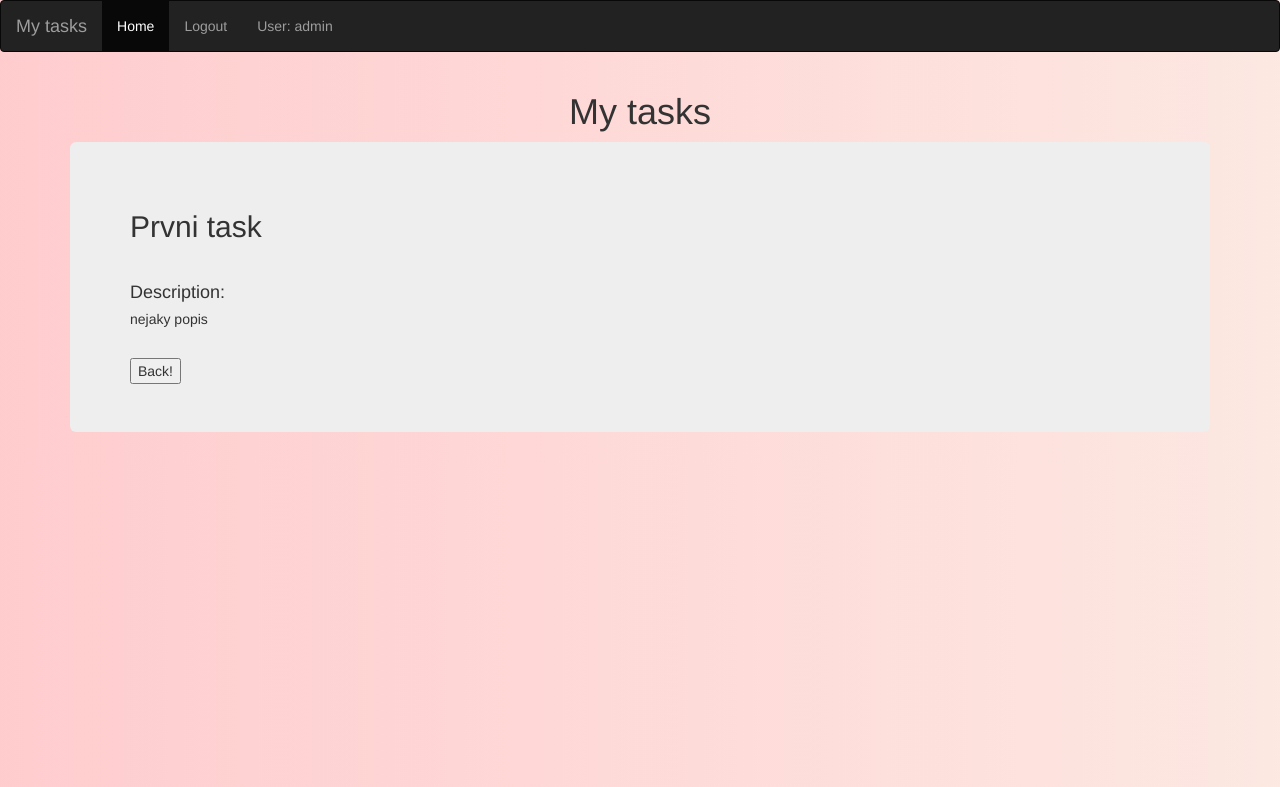
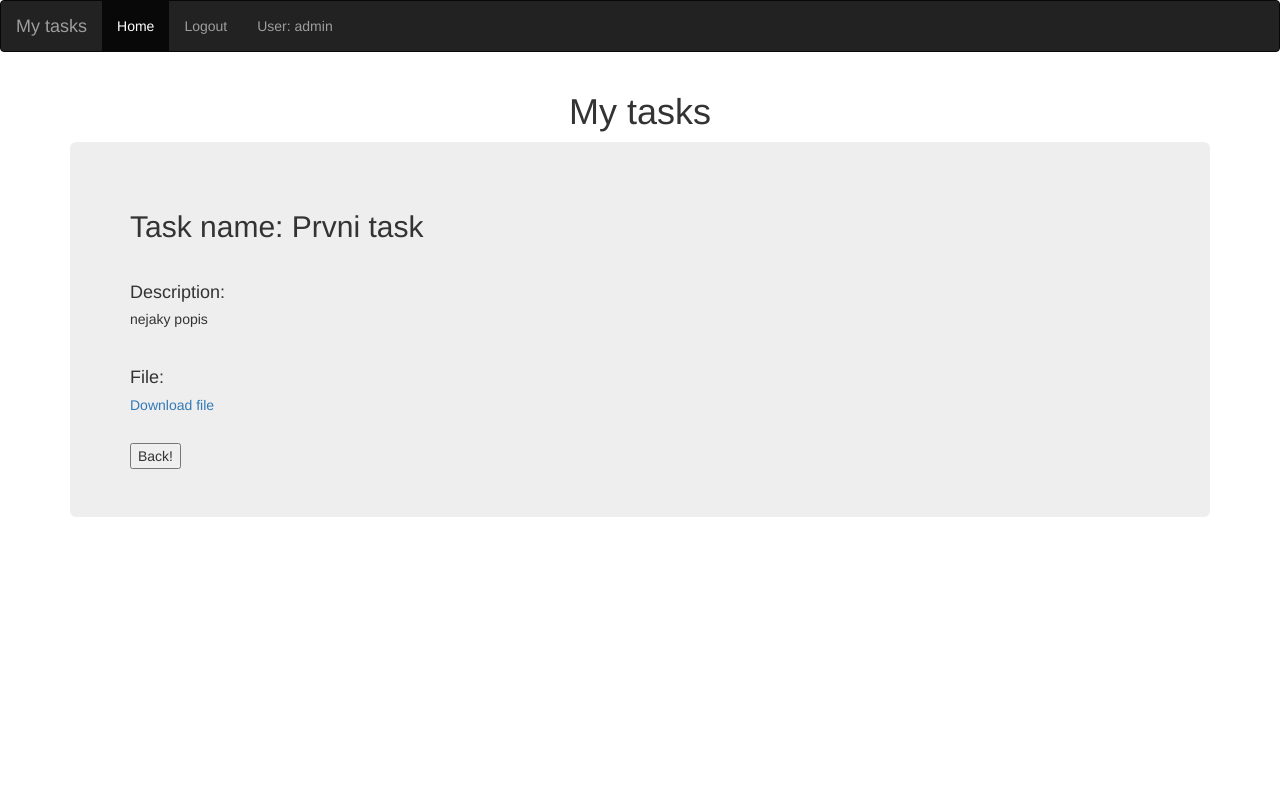
Before and after one commit to grimjakub/task-management, a Flask app: page /detail?id=1 in a window 1280 px wide. Shown: the top 787 px of the page. Run offline with Flask 2, Linux system fonts and the light colour scheme; a user stored in the database is signed in; data comes from the database, SQL or seed files in the repository; both versions use the stored data as it was before the commit; some libraries are stand-ins or nearby versions.

Commit message:
it works somehow

```diff
--- a/main.py
+++ b/main.py
@@ -1,22 +1,25 @@
-from flask import Flask, render_template, request, redirect, url_for, flash
+from flask import Flask, render_template, request, redirect, url_for, flash, \
+    send_file
 from flask_sqlalchemy import SQLAlchemy
 from flask_login import UserMixin, login_user, LoginManager, login_required, \
     current_user, logout_user
 from werkzeug.security import generate_password_hash, check_password_hash
 from werkzeug.utils import secure_filename
-from werkzeug.datastructures import  FileStorage
+from werkzeug.datastructures import FileStorage
 
 # from datetime import datetime
 # from forms import RegisterForm, LoginForm
 # from sqlalchemy.orm import relationship
 # from sqlalchemy import ForeignKey
-# import os
+import os
 
 app = Flask(__name__)
 
 app.config['SQLALCHEMY_DATABASE_URI'] = 'sqlite:///tasks.db'
 app.config['SQLALCHEMY_TRACK_MODIFICATIONS'] = False
 app.config['SECRET_KEY'] = 'sdsd684f3s687ed445FDFASDF'
+UPLOAD_FOLDER = './upload'
+app.config['UPLOAD_FOLDER'] = UPLOAD_FOLDER
 db = SQLAlchemy(app)
 
 login_manager = LoginManager()
@@ -46,6 +49,7 @@ class Task(db.Model):
     description = db.Column(db.String(500), nullable=False)
     status = db.Column(db.String(20), nullable=False)
     deadline = db.Column(db.String(30), nullable=False)
+    file_path = db.Column(db.String(250), nullable=False)
 
     def __repr__(self):
         return f'<Task {self.title}>'
@@ -54,17 +58,11 @@ class Task(db.Model):
 # db.create_all()
 
 
-# @app.route('/')
-# def index():
-#     all_tasks = db.session.query(Task).all()
-#     # return render_template("index.html", tasks=all_tasks)
-#     return render_template("authentication.html", current_user=current_user)
-
-
 @app.route('/')
 def home():
     if current_user.is_active == False:
-        return render_template("authentication.html", current_user=current_user)
+        return render_template("authentication.html",
+                               current_user=current_user)
     # all_tasks = db.session.query(Task).all()
     all_tasks = db.session.query(Task).filter(
         Task.user_id.like(current_user.id))
@@ -148,20 +146,46 @@ def add():
     if request.method == "POST":
         if request.form["title"] == "":
             return redirect(url_for("home"))
-        # f = request.files['file']
-        # f.save(secure_filename(f.filename))
+
+        uploaded_file = request.files['file']
+        if uploaded_file.filename != '':
+            filename = secure_filename(uploaded_file.filename)
+            uploaded_file.save(
+                os.path.join(app.config['UPLOAD_FOLDER'], filename))
+            filepath = os.path.join(app.config['UPLOAD_FOLDER'], filename)
+        else:
+            filepath = ""
         new_task = Task(
             title=request.form["title"],
             description=request.form["description"],
             status="todo",
             deadline=request.form["deadline"],
-            user_id=current_user.id
+            user_id=current_user.id,
+            file_path=filepath
         )
+
         db.session.add(new_task)
         db.session.commit()
 
         return redirect(url_for("home"))
     return render_template("add.html", current_user=current_user)
+
+
+@app.route('/upload_file', methods=['POST'])
+def upload_file():
+    uploaded_file = request.files['file']
+    if uploaded_file.filename != '':
+        filename = secure_filename(uploaded_file.filename)
+        uploaded_file.save(os.path.join(app.config['UPLOAD_FOLDER'], filename))
+        return redirect(url_for("add"))
+
+    # return redirect(url_for('home'))
+
+
+@app.route('/download/<path>')
+def download_file(path):
+    # path="upload/past5.png"
+    return send_file(path, as_attachment=True)
 
 
 @app.route("/delete")
@@ -212,7 +236,5 @@ def edit():
                            current_user=current_user)
 
 
-
-
 if __name__ == "__main__":
     app.run(debug=True)
--- a/static/styles.css
+++ b/static/styles.css
@@ -1,4 +1,4 @@
-.my-bg {
+.my-bg-old {
     background: #ff9a9e;
     /* Chrome 10-25, Safari 5.1-6 */
     background: -webkit-linear-gradient(to right, rgba(255, 154, 158, 0.5), rgba(250, 208, 196, 0.5));
--- a/templates/detail.html
+++ b/templates/detail.html
@@ -2,10 +2,19 @@
 {% block content %}
 
 
-<h2>{{task.title}}</h2><br>
+<h2>Task name: {{task.title}}</h2><br>
 <h4>Description: </h4>
 <h5>{{task.description}}</h5>
 <!--    <p>Task ID: {{task.id}}</p>-->
+<br>
+<h4>File: </h4>
+
+{% if task.file_path=="": %}
+<h5>No file</h5>
+{% else: %}
+
+<a href="{{ url_for('download_file',path=task.file_path) }}" ><h5>Download file</h5></a>
+{% endif %}
 <br>
 <form>
     <input type="button" value="Back!" onclick="history.go(-1)">
```
Also changed, not shown: templates/add.html (+11 -4 lines), tasks.db (deleted).
